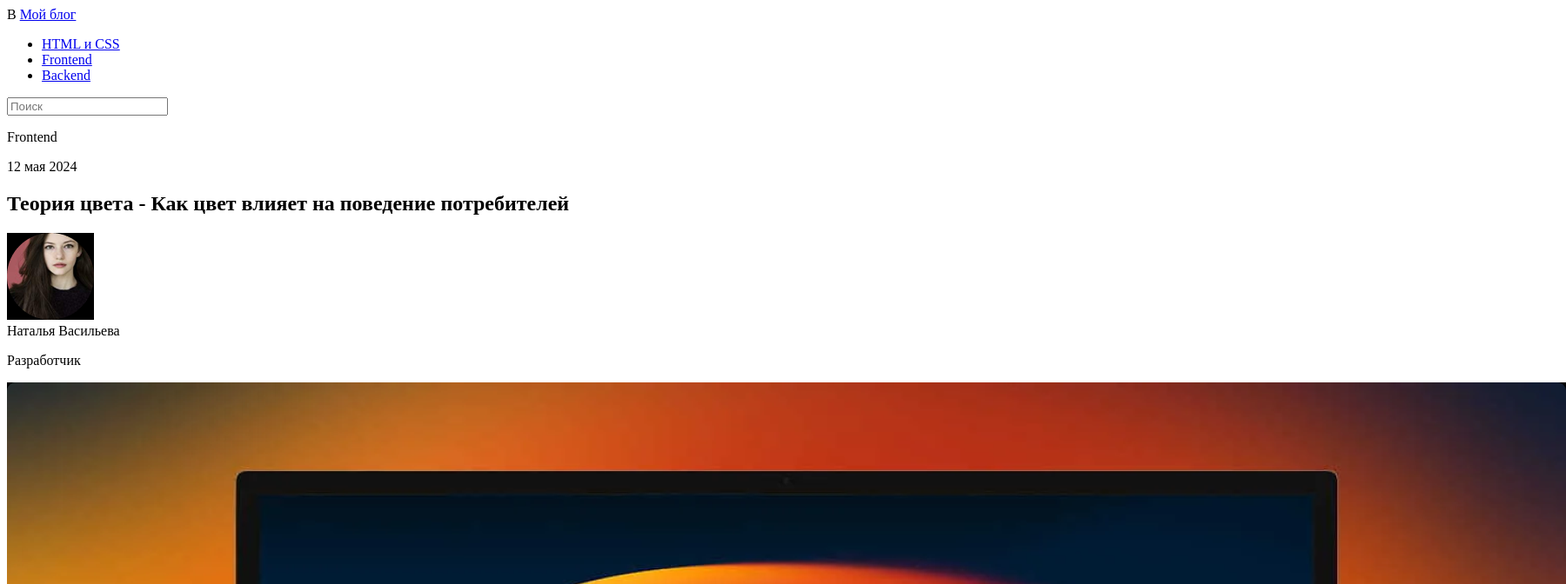
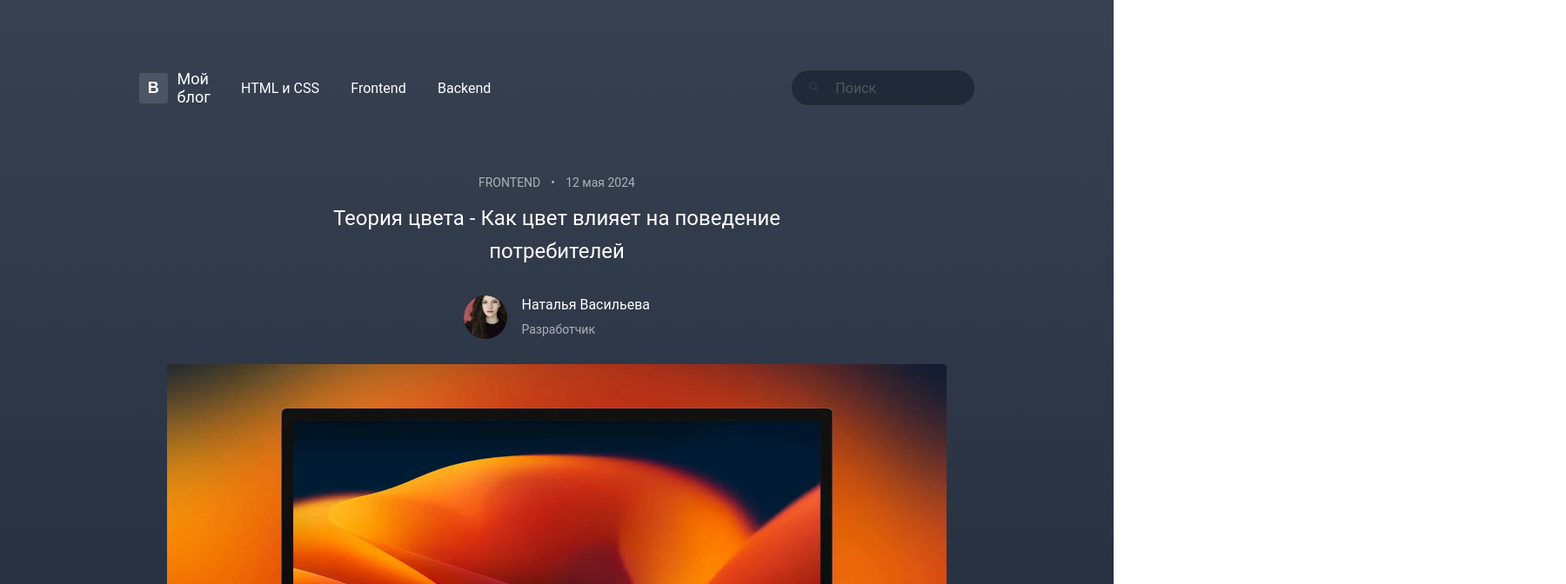
Before and after one commit to gnabaev/html-css, a plain HTML site: page 1-Blog/index.html in a window 1280 px wide. Shown: the top 672 px of the page at 87% size, 1800 px wide, since content can reach past the window. Drawn offline with nearby package versions, Linux system fonts and the light colour scheme.

Commit message:
Добавлены стили к блогу. Исправлена ширина фона формы регистрации.

```diff
--- a/1-Blog/index.html
+++ b/1-Blog/index.html
@@ -6,53 +6,53 @@
     <meta name="viewport"
         content="width=device-width, user-scalable=no, initial-scale=1.0, maximum-scale=1.0, minimum-scale=1.0">
     <title>Теория цвета - Как цвет влияет на поведение потребителей</title>
+    <link rel="stylesheet" href="style.css">
+    <link href='https://unpkg.com/boxicons@2.1.4/css/boxicons.min.css' rel='stylesheet'>
 </head>
 
 <body>
-    <header>
-        <nav>
-            <div>
+    <header class="header">
+        <nav class="navbar">
+            <div class="logo">
                 <span>B</span>
                 <a href=" #">Мой блог</a>
             </div>
-            <div>
-                <ul>
-                    <li>
+            <div class="nav-items">
                 <a href="#">HTML и CSS</a>
-                    </li>
-                    <li>
                 <a href="#">Frontend</a>
-                    </li>
-                    <li>
                 <a href="#">Backend</a>
-                    </li>
-                </ul>
             </div>
-            <form action="/test">
-                <input type="text" placeholder="Поиск" id="search" name="">
+            <form action="/test" class="searchForm">
+                <button type="submit">
+                    <i class='bx bx-search'></i>
+                </button>
+                <input type="text" placeholder="Поиск" id="search" name="search">
             </form>
         </nav>
     </header>
 
     <main>
-        <section>
-            <div>
-                <p>Frontend</p>
+        <section class="article">
+            <div class="category-date">
+                <p>FRONTEND</p>
+                <p>&#8226</p>
                 <span>12 мая 2024</span>
             </div>
             <h1>Теория цвета - Как цвет влияет на поведение потребителей</h1>
-            <div>
+            <div class="author">
                 <img src="/1-Blog/images/author_photo.png" alt="Фото автора статьи">
-                <div>
+                <div class="authorInfo">
                     <span>Наталья Васильева</span>
                     <p>Разработчик</p>
                 </div>
             </div>
-            <div>
+            <div class="articleImage">
                 <img src="/1-Blog/images/image1.png" alt="Картинка о влиянии цвета на поведение потребителей">
             </div>
+            <div class="articleText">
                 <p>
-                Теория цвета — это особенности эмоционального восприятия человеком тех или иных цветовых решений. Цвета
+                    Теория цвета — это особенности эмоционального восприятия человеком тех или иных цветовых решений.
+                    Цвета
                     и различные их
                     комбинации влияют на психику человека, а значит, во многом определяют его поведение. Маркетологи и
                     веб-дизайнеры хорошо
@@ -61,6 +61,7 @@
                     положительное отношение к продукту, подтолкнуть посетителей к совершению целевых действий, повысить
                     конверсию.
                 </p>
+                <br />
                 <p>
                     Универсального ответа на вопрос, как тот или иной цвет влияет на разных людей, нет. Эмоциональная и
                     поведенческая
@@ -68,18 +69,21 @@
                     закономерности влияния
                     цветов на поведение пользователей.
                 </p>
+                <br />
                 <p>
-                В исследовании «Влияние цвета на маркетинг» (Impact of color on marketing) говорится, что использование
+                    В исследовании «Влияние цвета на маркетинг» (Impact of color on marketing) говорится, что
+                    использование
                     разных цветов
                     может существенно влиять на настроение и поведение потребителей. Утверждается, что от 60 до 90%
                     покупателей (в
                     зависимости от категории продукта) дают положительную или отрицательную оценку товару, основываясь
                     только на его цвете.
                 </p>
+            </div>
         </section>
     </main>
 
-    <footer>
+    <footer class="footer">
         <p>Все права защищены &copy 2024</p>
     </footer>
 
--- /dev/null
+++ b/1-Blog/style.css
@@ -0,0 +1,165 @@
+* {
+    font-family: 'Roboto', sans-serif;
+    font-weight: 400;
+    color: #ffffff;
+    padding: 0;
+    margin: 0;
+    box-sizing: border-box;
+}
+
+body {
+    height: 1835px;
+    background-image: linear-gradient(#374151, #111827);
+    background-repeat: no-repeat;
+}
+
+.header nav {
+    padding: 80px 12.5%;
+    width: 100%;
+    display: flex;
+    align-items: center;
+    justify-content: space-between;
+}
+
+.logo {
+    display: flex;
+    align-items: center;
+    justify-content: space-between;
+}
+
+.logo span {
+    width: 35px;
+    height: 35px;
+    border-radius: 3px;
+    font-family: 'Source Sans Pro', sans-serif;
+    font-size: 18px;
+    font-weight: 600;
+    background-color: #4B5563;
+    text-align: center;
+    line-height: 35px;
+}
+
+.logo a {
+    text-decoration: none;
+    font-size: 18px;
+    margin-left: 11px;
+}
+
+.nav-items {
+    width: 307px;
+    display: flex;
+    align-items: center;
+    justify-content: space-between;
+    margin-right: 346px;
+}
+
+.nav-items a {
+    text-decoration: none;
+}
+
+.searchForm {
+    width: 224px;
+    height: 40px;
+    background: #1F2937;
+    border-radius: 20px;
+    display: flex;
+    align-items: center;
+}
+
+.searchForm button {
+    margin-left: 18px;
+    width: 14px;
+    height: 14px;
+    border: 0;
+    background: transparent;
+    opacity: calc(10%);
+}
+
+.searchForm #search {
+    width: 156px;
+    margin-left: 18px;
+    background: transparent;
+    border: 0;
+    outline: none;
+    font-size: 16px;
+    opacity: calc(60%);
+}
+
+.article {
+    display: flex;
+    flex-direction: column;
+    align-items: center;
+    justify-content: space-between;
+}
+
+.category-date {
+    width: 180px;
+    display: flex;
+    align-items: center;
+    justify-content: space-between;
+    font-size: 14px;
+    opacity: calc(60%);
+    margin-bottom: 14px;
+}
+
+h1 {
+    width: 525px;
+    font-size: 24px;
+    line-height: 38px;
+    text-align: center;
+    margin-bottom: 30px;
+}
+
+.author {
+    width: 214px;
+    height: 53px;
+    display: flex;
+    align-items: center;
+    justify-content: space-between;
+    margin-bottom: 28px;
+}
+
+.author img {
+    width: 50px;
+    height: 50px;
+    border-radius: 50%;
+}
+
+.author span {
+    font-size: 16px;
+    line-height: 28px;
+}
+
+.author p {
+    font-size: 14px;
+    line-height: 28px;
+    opacity: calc(60%);
+}
+
+.articleImage {
+    margin-bottom: 69px;
+}
+
+.articleImage img {
+    width: 896px;
+    height: 594px;
+    border-radius: 5px;
+}
+
+.articleText {
+    width: 708px;
+    font-size: 20px;
+    line-height: 32px;
+    margin-bottom: 90px;
+}
+
+.articleText p:not(:first-child) {
+    font-size: 16px;
+    line-height: 30px;
+}
+
+.footer {
+    text-align: center;
+    font-size: 16px;
+    opacity: calc(60%);
+}
--- a/2-Form/style.css
+++ b/2-Form/style.css
@@ -6,7 +6,6 @@
 }
 
 body {
-    width: 1440px;
     height: 1024px;
     background-image: linear-gradient(45deg, #f298de, #fdc5c5), linear-gradient(45deg, #ffffff, #ffa5a5);
     background-repeat: no-repeat;
@@ -15,8 +14,7 @@ body {
 form {
     width: 582px;
     height: 573px;
-    margin-top: 225px;
-    margin-left: 429px;
+    margin: 225px auto;
     border-radius: 10px;
     background: #ffffff;
     display: flex;
```
Lines whose indentation alone changed are shown as unchanged.
